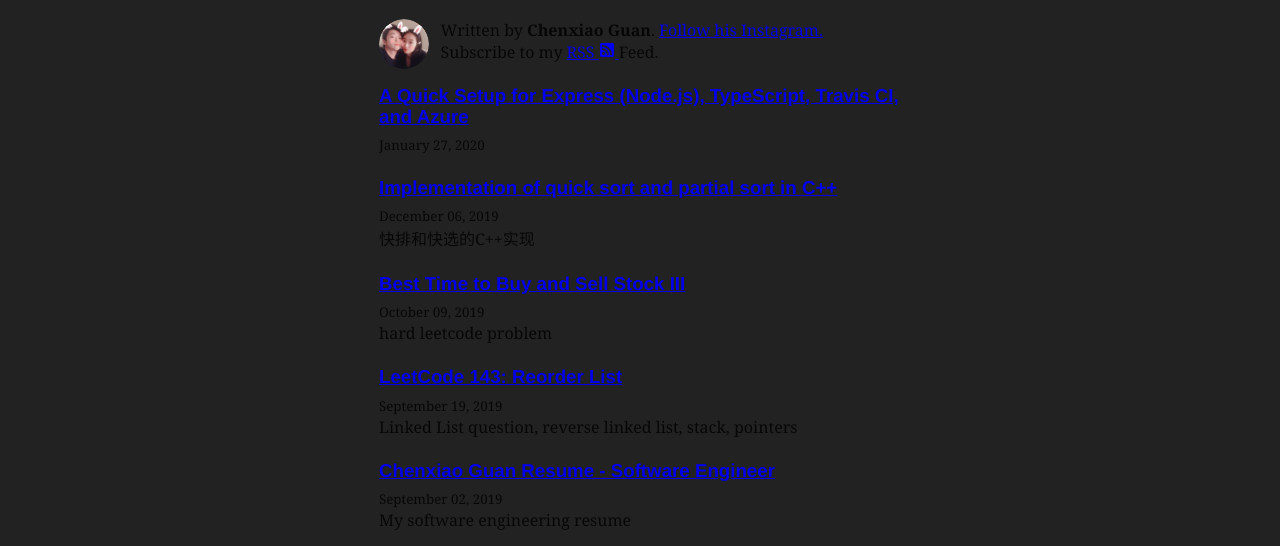
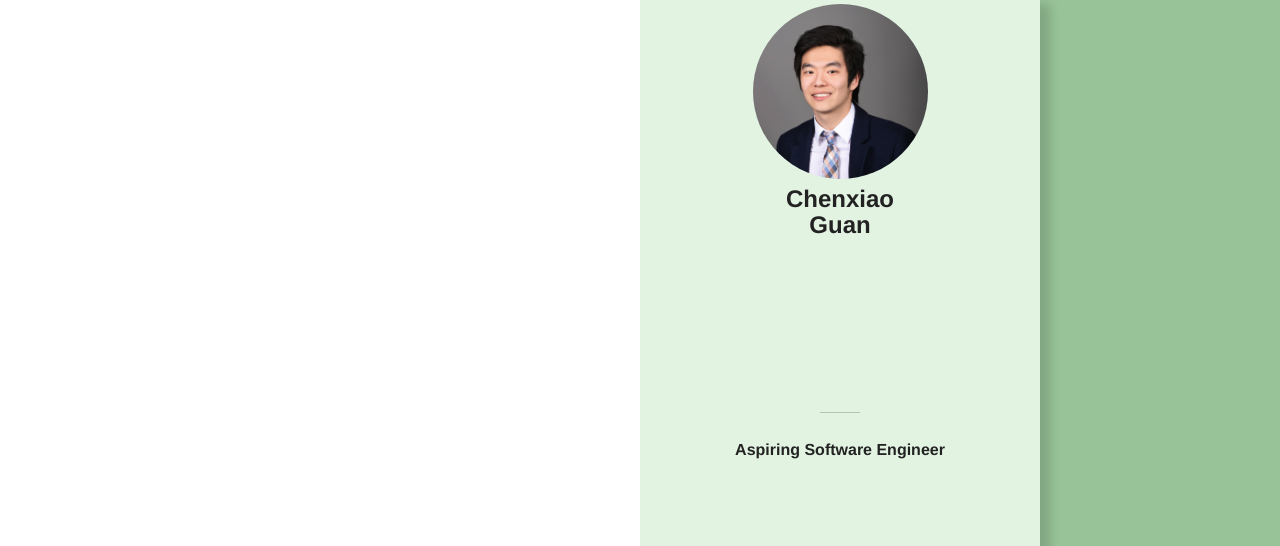
Before and after one commit to oddguan/oddguan.github.io, a Gatsby site: page / in a window 1280 px wide. Shown: the part 86-632 px from the top of the page. Built offline with nearby package versions, Linux system fonts and the light colour scheme; Gatsby itself is replaced by a stand-in of ours; some packages are replaced by stand-ins of ours; what typography-theme-st-annes would draw is missing.

Commit message:
added a WIP homepage

```diff
--- a/gatsby-config.js
+++ b/gatsby-config.js
@@ -8,6 +8,7 @@ module.exports = {
       instagram: `oddguan`,
     },
   },
+  pathPrefix: "/oddguan.io",
   plugins: [
     {
       resolve: `gatsby-source-filesystem`,
@@ -48,9 +49,6 @@ module.exports = {
           },
           {
             resolve: `gatsby-remark-prismjs`,
-            options: {
-              showLineNumbers: true,
-            }
           },
           `gatsby-remark-copy-linked-files`,
           `gatsby-remark-smartypants`,
@@ -81,6 +79,7 @@ module.exports = {
     },
     `gatsby-plugin-offline`,
     `gatsby-plugin-react-helmet`,
+    'gatsby-plugin-sass',
     {
       resolve: `gatsby-plugin-typography`,
       options: {
--- a/src/components/bio.js
+++ b/src/components/bio.js
@@ -44,7 +44,7 @@ function Bio() {
                 Follow his Instagram.
               </a>
               <br />
-              Subscribe to my <a href="/rss.xml"> RSS <FaRssSquare /> </a> Feed.
+              Subscribe to my <a href="/rss.xml"> RSSs <FaRssSquare /> </a> Feed.
 
             </p>
           </div>
--- /dev/null
+++ b/src/pages/blogs/index.js
@@ -0,0 +1,76 @@
+import React from "react"
+import { Link, graphql } from "gatsby"
+
+import Bio from "../../components/bio"
+import Layout from "../../components/layout"
+import SEO from "../../components/seo"
+import { rhythm } from "../../utils/typography"
+
+import './index.css'
+
+class BlogIndex extends React.Component {
+  render() {
+    const { data } = this.props
+    const siteTitle = data.site.siteMetadata.title
+    const posts = data.allMarkdownRemark.edges
+
+    return (
+      <Layout location={this.props.location} title={siteTitle}>
+        <SEO
+          title="All posts"
+          keywords={[`blog`, `gatsby`, `javascript`, `react`]}
+        />
+        <Bio />
+        {posts.map(({ node }) => {
+          const title = node.frontmatter.title || node.fields.slug
+          return (
+            <div key={node.fields.slug}>
+              <h3
+                style={{
+                  marginBottom: rhythm(1 / 4),
+                }}
+              >
+                <Link style={{ boxShadow: `none` }} to={node.fields.slug}>
+                  {title}
+                </Link>
+              </h3>
+              <small>{node.frontmatter.date}</small>
+              <p
+                dangerouslySetInnerHTML={{
+                  __html: node.frontmatter.description || node.excerpt,
+                }}
+              />
+            </div>
+          )
+        })}
+      </Layout>
+    )
+  }
+}
+
+export default BlogIndex
+
+export const pageQuery = graphql`
+  query {
+    site {
+      siteMetadata {
+        title
+      }
+    }
+    allMarkdownRemark(sort: { fields: [frontmatter___date], order: DESC }) {
+      edges {
+        node {
+          excerpt
+          fields {
+            slug
+          }
+          frontmatter {
+            date(formatString: "MMMM DD, YYYY")
+            title
+            description
+          }
+        }
+      }
+    }
+  }
+`
--- a/src/pages/index.js
+++ b/src/pages/index.js
@@ -1,76 +1,52 @@
-import React from "react"
-import { Link, graphql } from "gatsby"
+import React from "react";
+import { graphql } from "gatsby";
+import Img from "gatsby-image";
+import { FontAwesomeIcon } from '@fortawesome/react-fontawesome';
+import { faTwitter } from '@fortawesome/free-brands-svg-icons';
 
-import Bio from "../components/bio"
-import Layout from "../components/layout"
-import SEO from "../components/seo"
-import { rhythm } from "../utils/typography"
+import "./index.scss";
 
-import './index.css'
-
-class BlogIndex extends React.Component {
+class PageIndex extends React.Component {
   render() {
-    const { data } = this.props
-    const siteTitle = data.site.siteMetadata.title
-    const posts = data.allMarkdownRemark.edges
-
+    const { data } = this.props;
     return (
-      <Layout location={this.props.location} title={siteTitle}>
-        <SEO
-          title="All posts"
-          keywords={[`blog`, `gatsby`, `javascript`, `react`]}
-        />
-        <Bio />
-        {posts.map(({ node }) => {
-          const title = node.frontmatter.title || node.fields.slug
-          return (
-            <div key={node.fields.slug}>
-              <h3
-                style={{
-                  marginBottom: rhythm(1 / 4),
-                }}
-              >
-                <Link style={{ boxShadow: `none` }} to={node.fields.slug}>
-                  {title}
-                </Link>
-              </h3>
-              <small>{node.frontmatter.date}</small>
-              <p
-                dangerouslySetInnerHTML={{
-                  __html: node.frontmatter.description || node.excerpt,
-                }}
-              />
-            </div>
-          )
-        })}
-      </Layout>
-    )
+      <div className="container">
+        <div className="landing-left">This is on the left</div>
+        <div className="landing-right">This is on the right</div>
+        <div className="personal-card">
+          <div className="personal-card-main">
+            <Img
+              className="personal-card-icon"
+              fixed={data.file.childImageSharp.fixed}
+            />
+          </div>
+          <div className="personal-card-name">
+            <h2>Chenxiao</h2>
+            <h2>Guan</h2>
+          </div>
+          <div className="personal-card-title">
+            <hr className="separate" />
+            <h4>Aspiring Software Engineer</h4>
+          </div>
+          <div className="personal-card-bottom">
+            <FontAwesomeIcon icon={faTwitter} />
+          </div>
+        </div>
+      </div>
+    );
   }
 }
 
-export default BlogIndex
+export default PageIndex;
 
 export const pageQuery = graphql`
   query {
-    site {
-      siteMetadata {
-        title
-      }
-    }
-    allMarkdownRemark(sort: { fields: [frontmatter___date], order: DESC }) {
-      edges {
-        node {
-          excerpt
-          fields {
-            slug
-          }
-          frontmatter {
-            date(formatString: "MMMM DD, YYYY")
-            title
-            description
-          }
+    file(absolutePath: { regex: "/icon_squared.jpg/" }) {
+      childImageSharp {
+        fixed(width: 175, height: 175) {
+          ...GatsbyImageSharpFixed
         }
       }
     }
   }
-`
+`;
--- /dev/null
+++ b/src/pages/index.scss
@@ -0,0 +1,64 @@
+.container {
+  display: flex;
+}
+
+.landing-left {
+  width: 60vw;
+}
+
+.landing-right {
+  color: #222;
+  width: 40vw;
+  background-color: #98C398;
+  height: 100vh;
+}
+
+.personal-card {
+  color: #222;
+  position: fixed;
+  display: flex;
+  flex-direction: column;
+  background-color: #e2f3e2;
+  left: 50vw;
+  top: 10vh;
+  width: 400px;
+  height: 600px;
+  box-shadow: 10px 10px 10px rgba(0,0,0,0.15);
+  h2 {
+    color: #222;
+    margin: 0;
+  }
+}
+
+.personal-card-main {
+  flex: 4;
+  display: flex;
+  margin-top: 10px;
+  justify-content: center;
+}
+
+.personal-card-icon {
+  border-radius: 50%;
+}
+
+.personal-card-title {
+  flex: 3;
+  text-align: center;
+}
+
+.personal-card-name {
+  flex: 5;
+  text-align: center;
+  vertical-align: middle;
+}
+
+.personal-card-bottom {
+  flex: 1;
+  background-color: #e5c07b;
+  max-height: 50px;
+}
+
+.separate {
+  width: 40px;
+  display: inline-block;
+}
```
Also changed, not shown: gatsby-node.js (+18 -17 lines), package.json (+10 -1 lines), content/assets/icon_squared.jpg (added), index.css (added), src/pages/blogs/index.css (renamed from src/pages/index.css), 1 other file.
